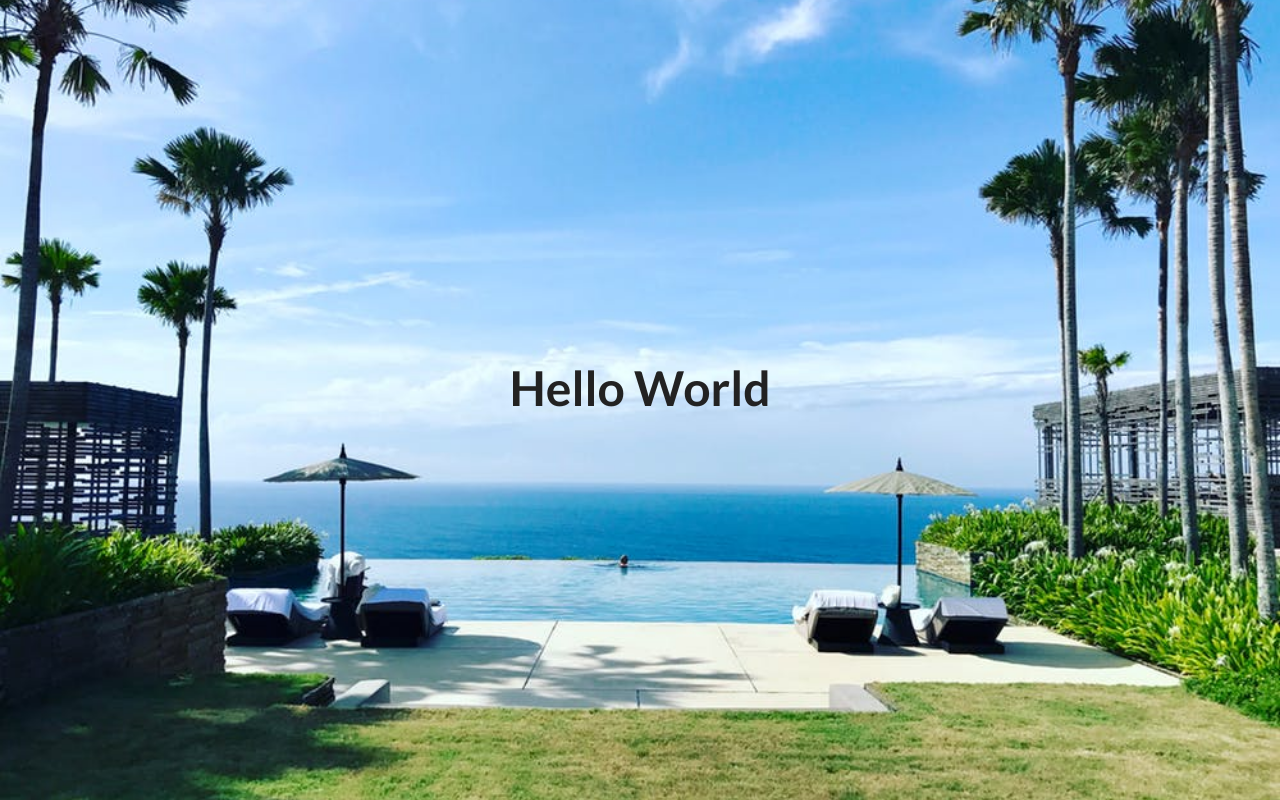
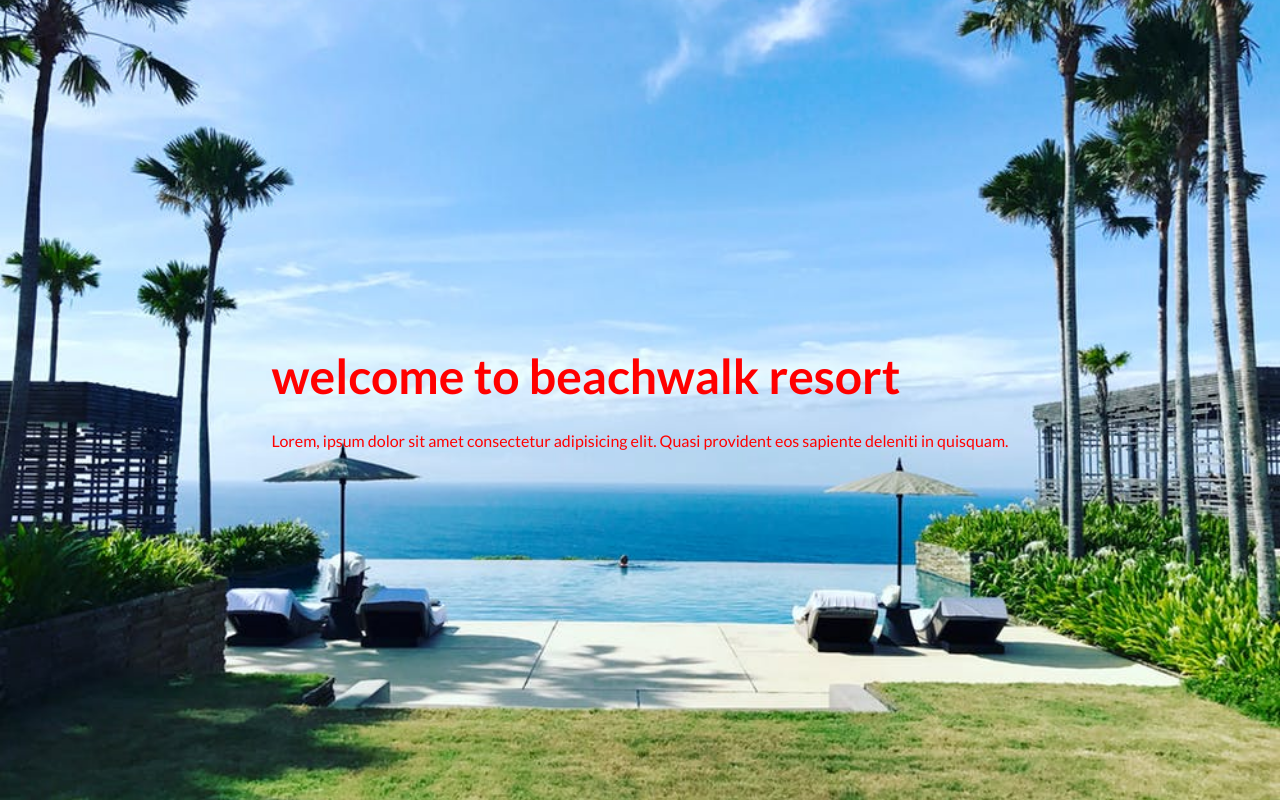
Before and after one commit to orociclo/styled-components-beachwalk-resort, a React (Create React App) app: page / in a window 1280 px wide. Built offline with nearby package versions, Linux system fonts and the light colour scheme.

Commit message:
banner component setup

```diff
--- /dev/null
+++ b/src/components/globals/Banner.js
@@ -0,0 +1,20 @@
+import React from "react";
+import styled, { css, keyframes } from "styled-components";
+import { setColor } from "../../styles";
+const Banner = ({ className, title, text, children, greeting }) => {
+    return (
+        <div className={className}>
+            <h1>
+                {greeting} <span>{title}</span>{" "}
+            </h1>
+            <div className="info">
+                <p>{text}</p>
+                {children}
+            </div>
+        </div>
+    );
+};
+const BannerWrapper = styled(Banner)`
+    color: red;
+`;
+export default BannerWrapper;
--- a/src/components/home/Header.js
+++ b/src/components/home/Header.js
@@ -1,11 +1,16 @@
 import React from "react";
 import Hero from "../globals/Hero";
+import aboutImg from "../../images/aboutBcg.jpeg";
 import homeImg from "../../images/homeBcg.jpeg";
-
+import Banner from "../globals/Banner";
 const Header = () => {
     return (
         <Hero img={homeImg}>
-            <h1>Hello World</h1>
+            <Banner
+                greeting="welcome to"
+                title="beachwalk resort"
+                text="Lorem, ipsum dolor sit amet consectetur adipisicing elit. Quasi provident eos sapiente deleniti in quisquam."
+            />
         </Hero>
     );
 };
```
